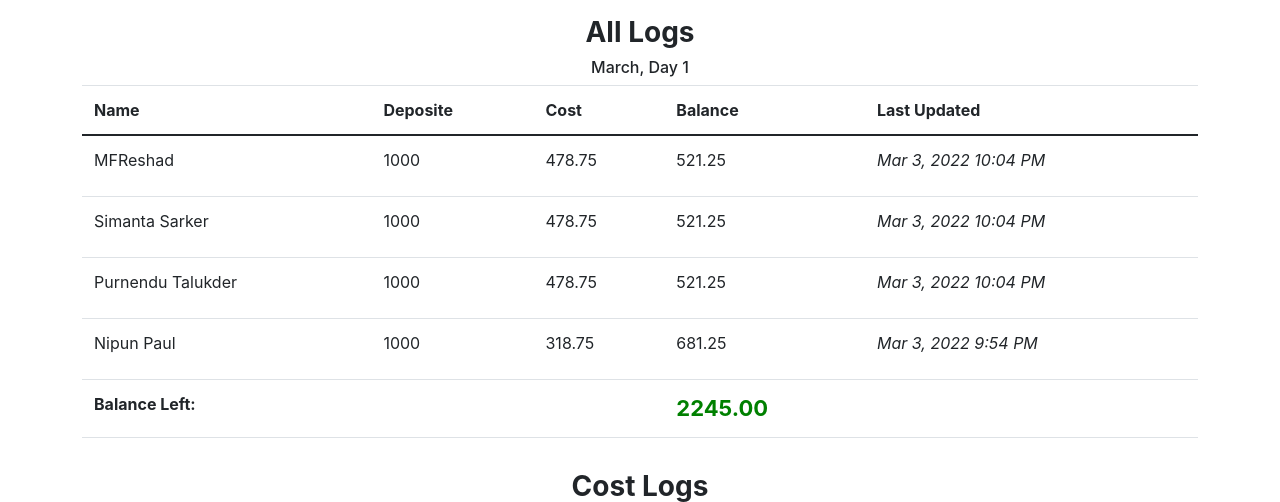
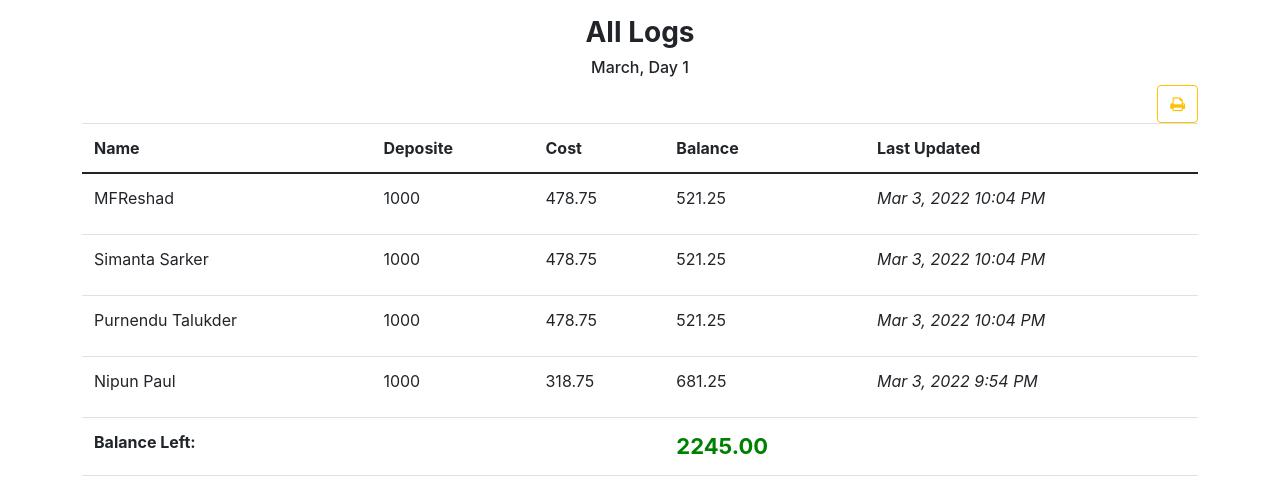
Before and after one commit to Nipun4338/mess-managing, a PHP site: page /logs in a window 1280 px wide. Shown: the part 168-670 px from the top of the page. Run offline with PHP 8.4, Linux system fonts and the light colour scheme; a user stored in the database is signed in; data comes from the database, SQL or seed files in the repository; data that the repository does not hold is empty; some libraries are stand-ins or nearby versions.

Commit message:
Print Button added

```diff
--- a/infos.php
+++ b/infos.php
@@ -42,6 +42,9 @@ $user_id=$_SESSION['user_id'];
             $query = "SELECT * FROM logs order by date desc";
             $query_run = mysqli_query($connection, $query);
         ?>
+        <form action="#">
+          <button class="btn btn-outline-warning float-right" onclick="javascript:window.print()" id="print_button"><i class="fa fa-print"></i></button>
+        </form>
         <table class="table table-bordered" id="dataTable" width="100%" cellspacing="0">
         <thead>
           <tr>
--- a/logs.php
+++ b/logs.php
@@ -64,6 +64,9 @@ $others2=0;
         ?>
         <h6 style="text-align: center;"><?php echo $rowm['month_name']; ?>, Day <?php echo $rowm['day']; ?></h6>
         <?php } } ?>
+        <form action="#">
+          <button class="btn btn-outline-warning float-right" onclick="javascript:window.print()" id="print_button"><i class="fa fa-print"></i></button>
+        </form>
         <div class="table-responsive table table-hover">
         <table class="table">
         <thead>
```
